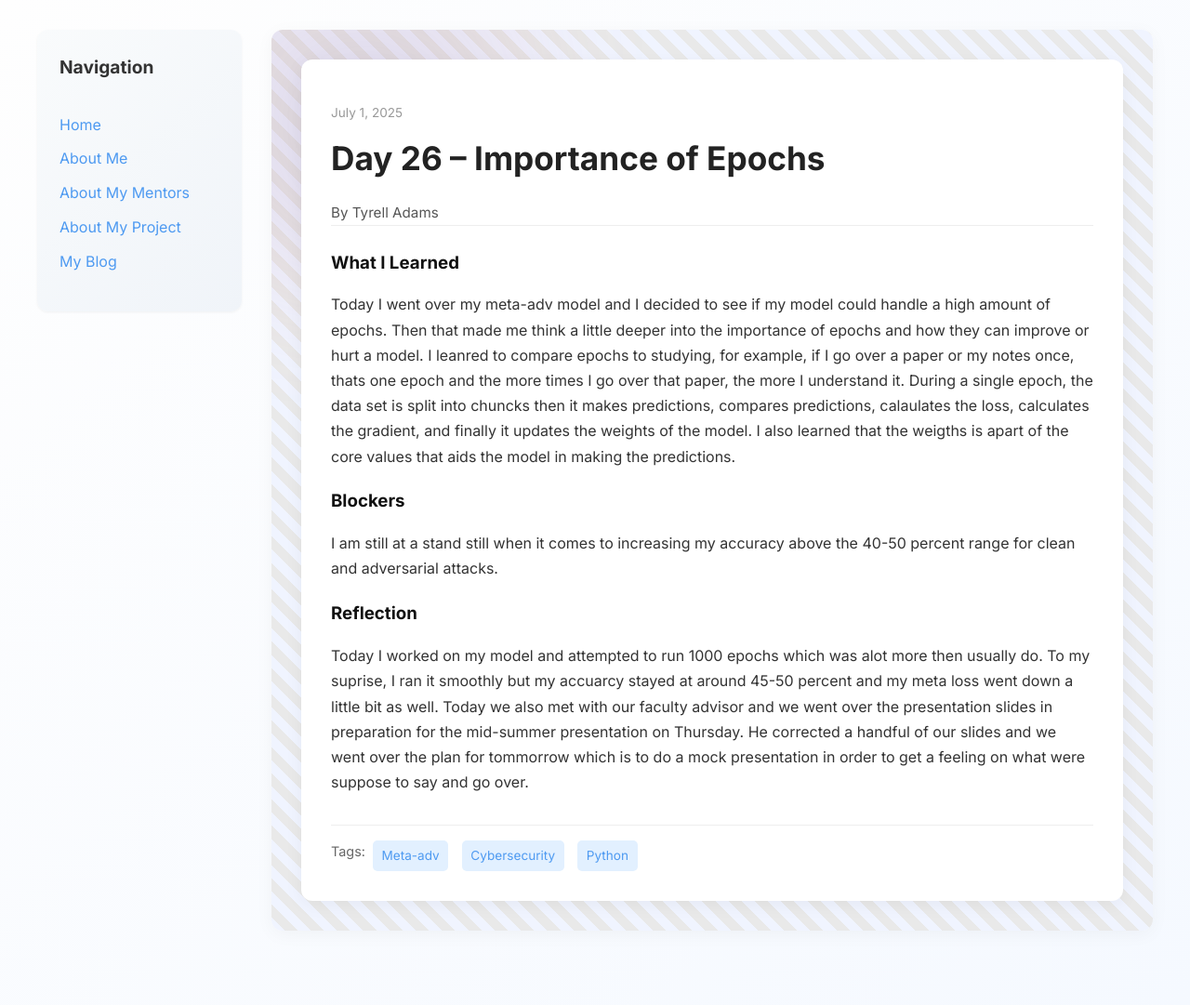
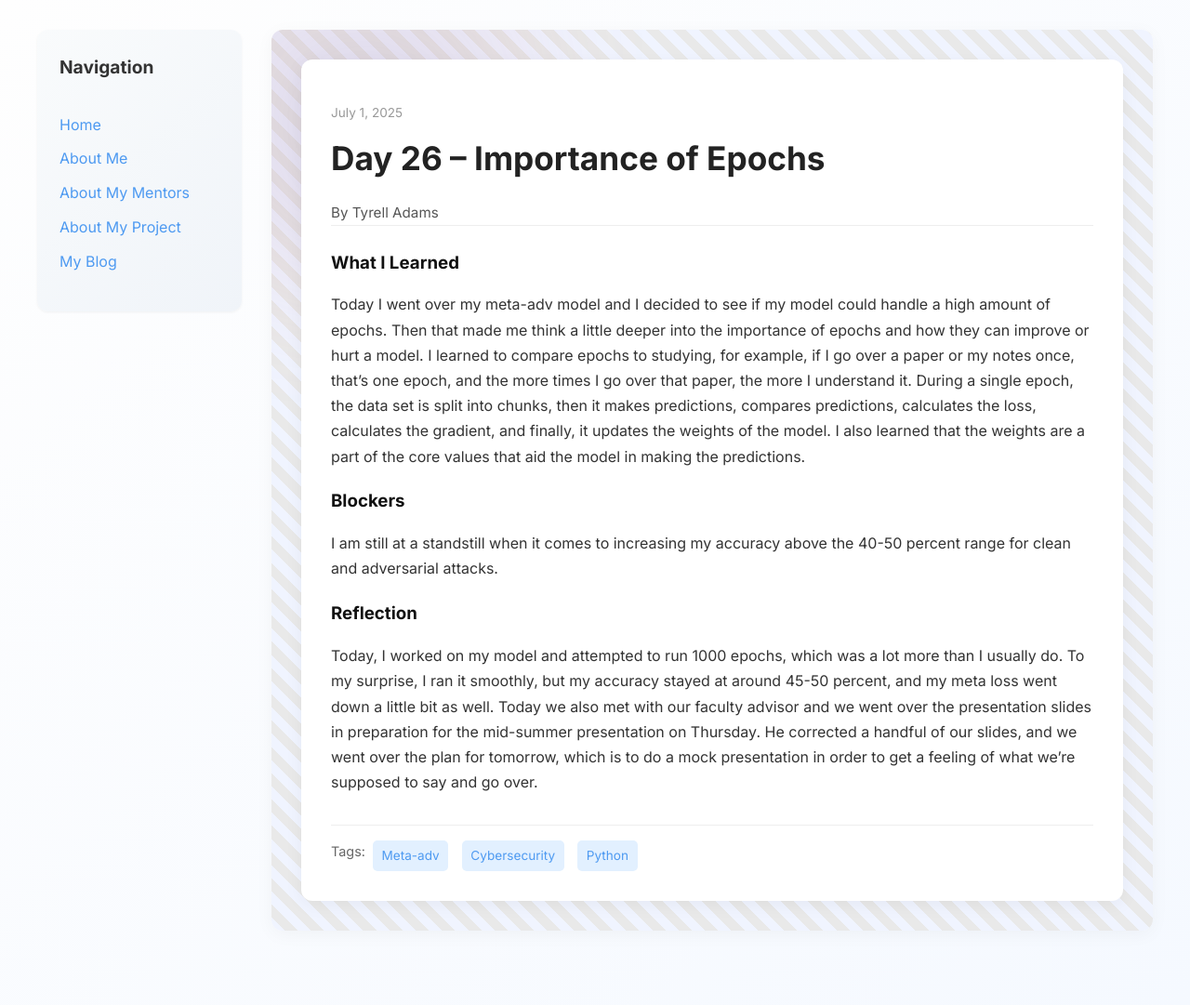
Before and after one commit to Tyrell-Adams/Tyrell-Adams.github.io, a Jekyll site: the page built from _posts/2025-07-01-day-26.md, in a window 1280 px wide. Shown: the whole page at 93% size. Built offline with Jekyll 4.4.1, drawn with Linux system fonts in a browser that asks for light colours.

Commit message:
Update 2025-07-01-day-26.md

```diff
--- a/_posts/2025-07-01-day-26.md
+++ b/_posts/2025-07-01-day-26.md
@@ -7,9 +7,9 @@ permalink: /day26.html
 tags: ["Meta-adv", "Cybersecurity", "Python"]
 
 what_i_learned: |
-  Today I went over my meta-adv model and I decided to see if my model could handle a high amount of epochs. Then that made me think a little deeper into the importance of epochs and how they can improve or hurt a model. I leanred to compare epochs to studying, for example, if I go over a paper or my notes once, thats one epoch and the more times I go over that paper, the more I understand it. During a single epoch, the data set is split into chuncks then it makes predictions, compares predictions, calaulates the loss, calculates the gradient, and finally it updates the weights of the model. I also learned that the weigths is apart of the core values that aids the model in making the predictions.
+  Today I went over my meta-adv model and I decided to see if my model could handle a high amount of epochs. Then that made me think a little deeper into the importance of epochs and how they can improve or hurt a model. I learned to compare epochs to studying, for example, if I go over a paper or my notes once, that's one epoch, and the more times I go over that paper, the more I understand it. During a single epoch, the data set is split into chunks, then it makes predictions, compares predictions, calculates the loss, calculates the gradient, and finally, it updates the weights of the model. I also learned that the weights are a part of the core values that aid the model in making the predictions.
 blockers: |
-  I am still at a stand still when it comes to increasing my accuracy above the 40-50 percent range for clean and adversarial attacks.
+  I am still at a standstill when it comes to increasing my accuracy above the 40-50 percent range for clean and adversarial attacks.
 reflection: |
-  Today I worked on my model and attempted to run 1000 epochs which was alot more then usually do. To my suprise, I ran it smoothly but my accuarcy stayed at around 45-50 percent and my meta loss went down a little bit as well. Today we also met with our faculty advisor and we went over the presentation slides in preparation for the mid-summer presentation on Thursday. He corrected a handful of our slides and we went over the plan for tommorrow which is to do a mock presentation in order to get a feeling on what were suppose to say and go over.
+  Today, I worked on my model and attempted to run 1000 epochs, which was a lot more than I usually do. To my surprise, I ran it smoothly, but my accuracy stayed at around 45-50 percent, and my meta loss went down a little bit as well. Today we also met with our faculty advisor and we went over the presentation slides in preparation for the mid-summer presentation on Thursday. He corrected a handful of our slides, and we went over the plan for tomorrow, which is to do a mock presentation in order to get a feeling of what we're supposed to say and go over.
 ---
```
